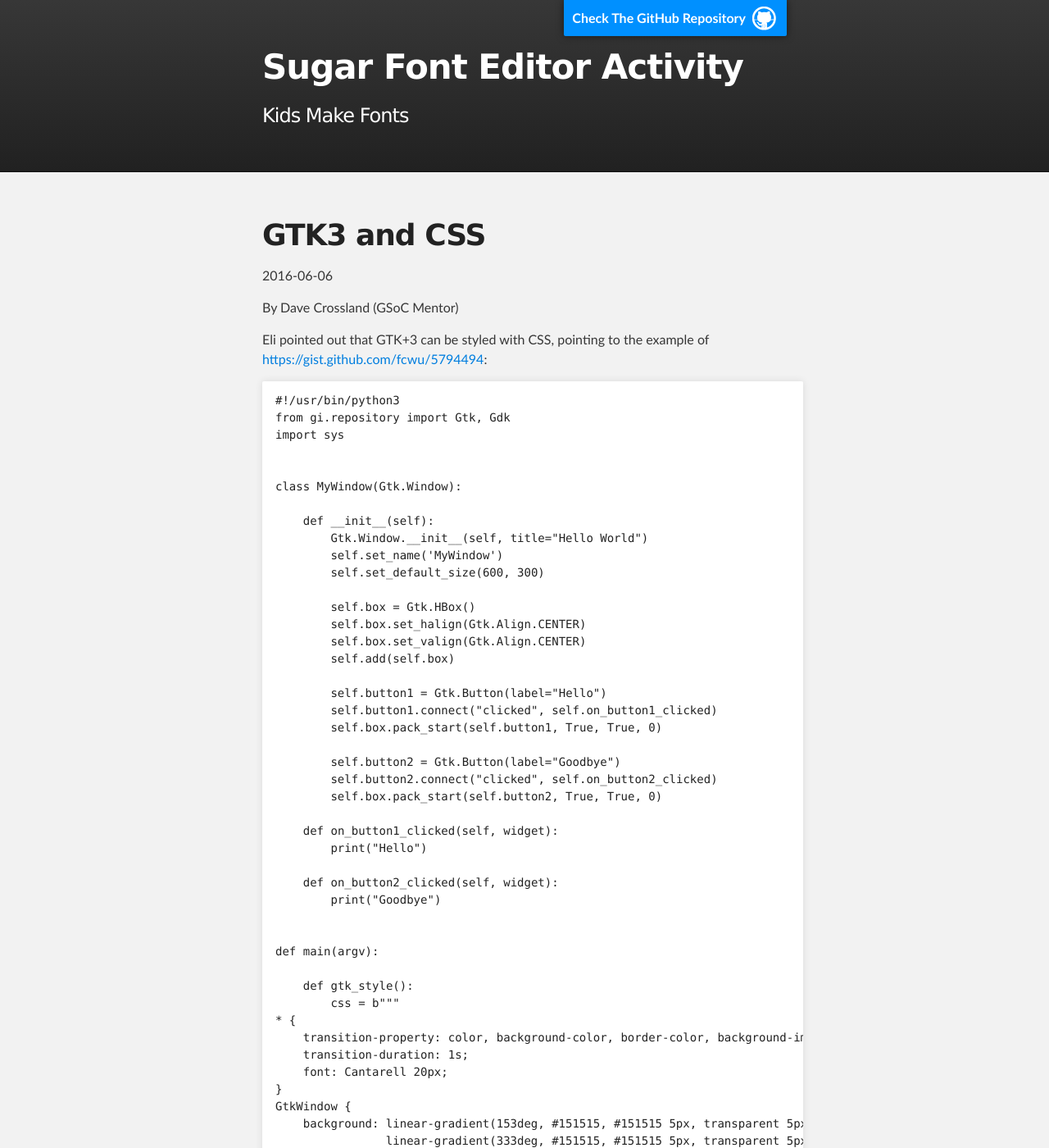
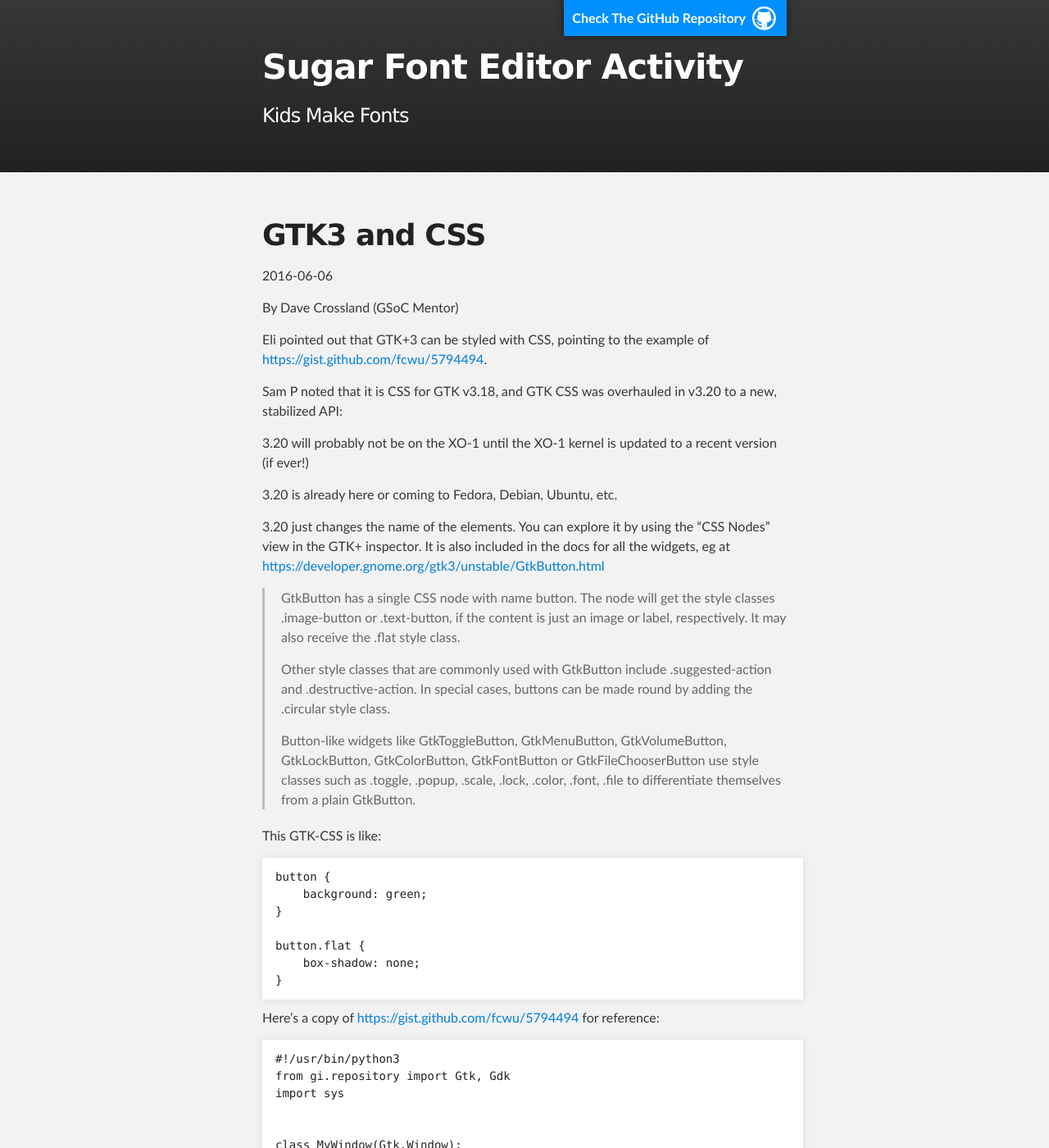
Before and after one commit to sugarlabs/edit-fonts-activity, a Jekyll site: the page built from _posts/2016-06-06-gtk3-and-css.md, in a window 1280 px wide and 1400 px high. Shown: the whole window at 82% size. Built offline with Jekyll 4.4.1, drawn with Linux system fonts in a browser that asks for light colours.

Commit message:
Update 2016-06-06-gtk3-and-css.md
update with Sam Ps comments

````diff
--- a/_posts/2016-06-06-gtk3-and-css.md
+++ b/_posts/2016-06-06-gtk3-and-css.md
@@ -5,7 +5,37 @@
 author: Dave Crossland
 ---
 
-Eli pointed out that GTK+3 can be styled with CSS, pointing to the example of <https://gist.github.com/fcwu/5794494>:
+Eli pointed out that GTK+3 can be styled with CSS, pointing to the example of <https://gist.github.com/fcwu/5794494>.
+
+Sam P noted that it is CSS for GTK v3.18, and GTK CSS was overhauled in v3.20 to a new, stabilized API:
+
+3.20 will probably not be on the XO-1 until the XO-1 kernel is updated to a recent version (if ever!)
+
+3.20 is already here or coming to Fedora, Debian, Ubuntu, etc.
+
+3.20 just changes the name of the elements.
+You can explore it by using the "CSS Nodes" view in the GTK+ inspector.
+It is also included in the docs for all the widgets, eg at <https://developer.gnome.org/gtk3/unstable/GtkButton.html>
+
+> GtkButton has a single CSS node with name button. The node will get the style classes .image-button or .text-button, if the content is just an image or label, respectively. It may also receive the .flat style class.
+>
+> Other style classes that are commonly used with GtkButton include .suggested-action and .destructive-action. In special cases, buttons can be made round by adding the .circular style class.
+>
+> Button-like widgets like GtkToggleButton, GtkMenuButton, GtkVolumeButton, GtkLockButton, GtkColorButton, GtkFontButton or GtkFileChooserButton use style classes such as .toggle, .popup, .scale, .lock, .color, .font, .file to differentiate themselves from a plain GtkButton.
+
+This GTK-CSS is like:
+
+```
+button {
+    background: green;
+}
+
+button.flat {
+    box-shadow: none;
+}
+```
+
+Here's a copy of <https://gist.github.com/fcwu/5794494> for reference:
 
 ```python
 #!/usr/bin/python3
````
